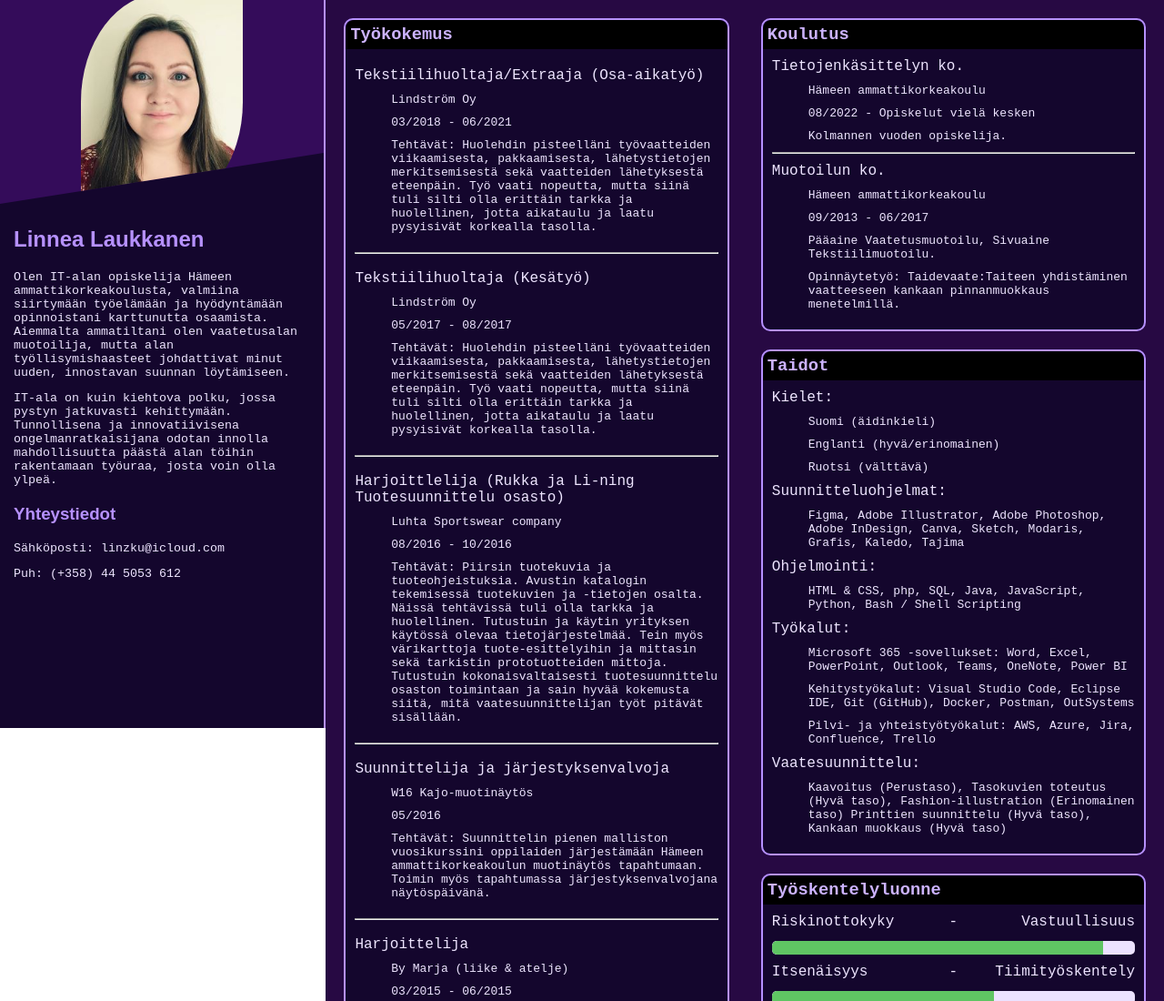
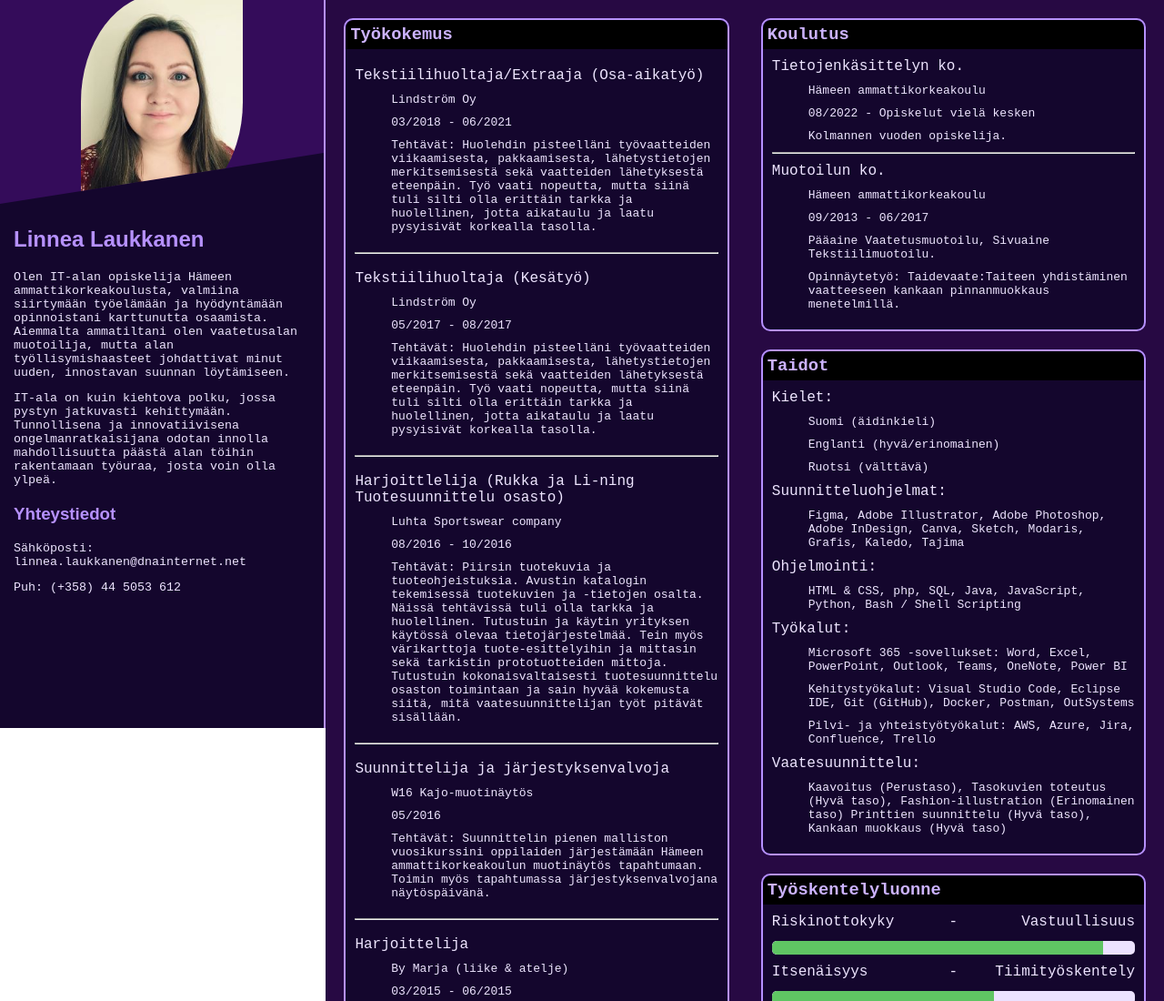
Before and after one commit to Linzku/Linnea_L, a plain HTML site: page index.html in a window 1280 px wide. Shown: the top 1100 px of the page at 91% size. Drawn offline with Linux system fonts and the light colour scheme.

Commit message:
Korjaus5part

```diff
--- a/index.html
+++ b/index.html
@@ -21,7 +21,7 @@
                 Tunnollisena ja innovatiivisena ongelmanratkaisijana odotan innolla mahdollisuutta
                 päästä alan töihin rakentamaan työuraa, josta voin olla ylpeä.</p>
             <h3>Yhteystiedot</h3>
-            <p class="profile-text">Sähköposti: linzku@icloud.com</p>
+            <p class="profile-text">Sähköposti: linnea.laukkanen@dnainternet.net</p>
             <p class="profile-text">Puh: (+358) 44 5053 612 </p>
         </div>
     </div>
```
